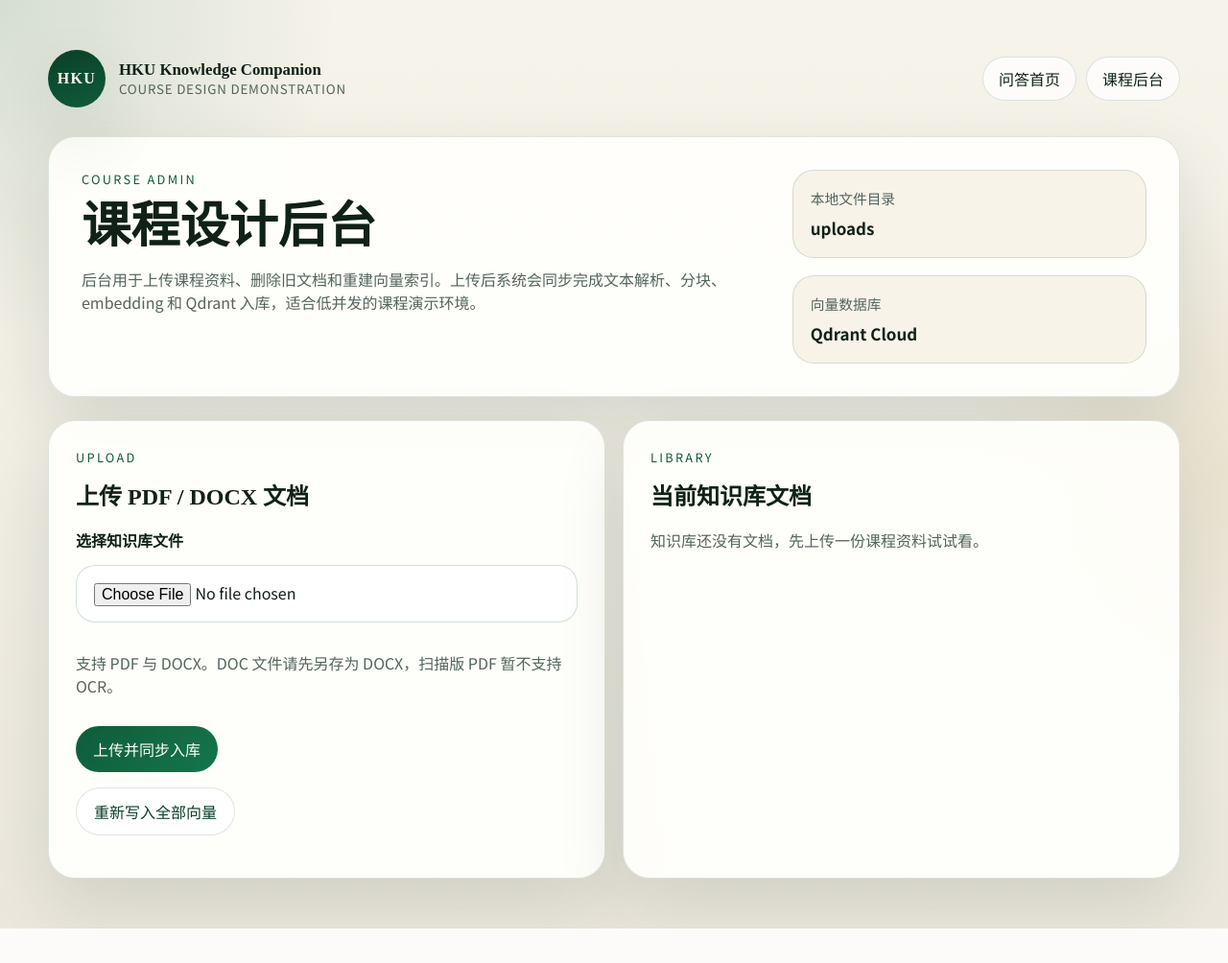
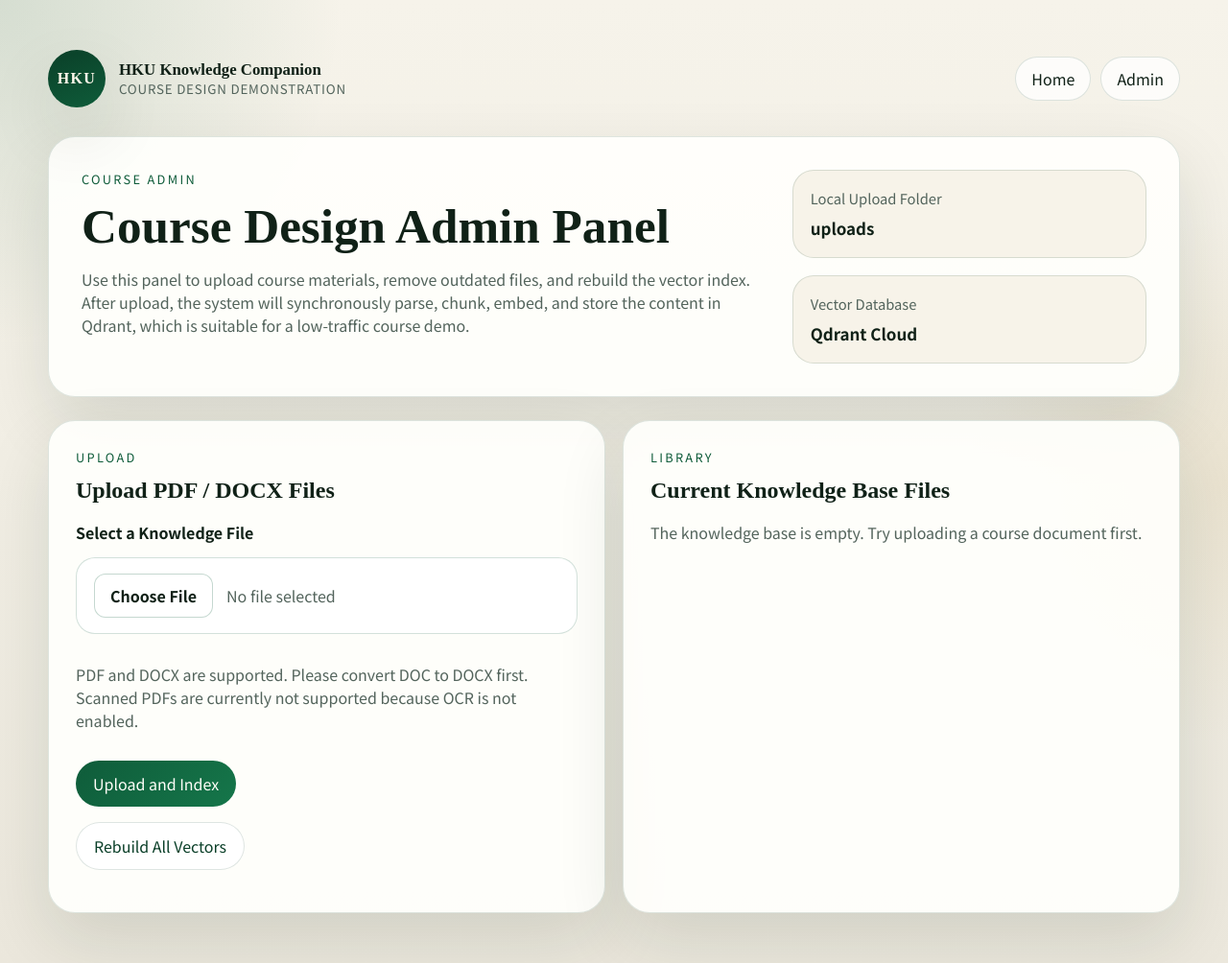
Before and after one commit to johnnoy617-stack/little-test, a Flask app: page /admin in a window 1280 px wide. Shown: the whole page at 96% size. Before the commit the page ends 968 px from the top, so only its background shows below. Run offline with Flask 3, Linux system fonts and the light colour scheme.

Commit message:
修改为英文界面

```diff
--- a/app/routes.py
+++ b/app/routes.py
@@ -15,6 +15,9 @@ from app.services.documents import (
 )
 from app.services.llm import EmbeddingError, LLMError
 from app.services.vector_store import VectorStoreError
+
+
+NOT_ENOUGH_EVIDENCE_ANSWER = "There is not enough evidence in the current knowledge base to answer this question."
 
 
 def register_routes(app):
@@ -49,12 +52,12 @@ def register_routes(app):
             return render_template("index.html", stats=stats, result=result), 500
 
         if not matches:
-            result["answer"] = "当前知识库中没有足够依据来回答这个问题。"
+            result["answer"] = NOT_ENOUGH_EVIDENCE_ANSWER
             return render_template("index.html", stats=stats, result=result)
 
         filtered = [m for m in matches if m["score"] >= current_app.config["VECTOR_SCORE_THRESHOLD"]]
         if not filtered:
-            result["answer"] = "当前知识库中没有足够依据来回答这个问题。"
+            result["answer"] = NOT_ENOUGH_EVIDENCE_ANSWER
             result["matched_chunks"] = matches[: current_app.config["TOP_K_FINAL"]]
             result["citations"] = _build_citations(result["matched_chunks"])
             return render_template("index.html", stats=stats, result=result)
--- a/app/services/documents.py
+++ b/app/services/documents.py
@@ -132,7 +132,7 @@ def extract_pdf_units(file_path: Path) -> list[dict]:
             units.append(
                 {
                     "page_number": page_index,
-                    "position_label": f"第 {page_index} 页",
+                    "position_label": f"Page {page_index}",
                     "text": text,
                 }
             )
@@ -154,7 +154,7 @@ def extract_docx_units(file_path: Path) -> list[dict]:
         units.append(
             {
                 "page_number": paragraph_index,
-                "position_label": f"第 {paragraph_index} 段",
+                "position_label": f"Paragraph {paragraph_index}",
                 "text": text,
             }
         )
--- a/app/static/styles.css
+++ b/app/static/styles.css
@@ -229,6 +229,43 @@ input[type="file"] {
     color: var(--text);
 }
 
+.file-input-wrap {
+    width: 100%;
+    display: flex;
+    align-items: center;
+    gap: 14px;
+    border-radius: 20px;
+    border: 1px solid rgba(15, 92, 58, 0.18);
+    background: rgba(255, 255, 255, 0.88);
+    padding: 16px 18px;
+    position: relative;
+    overflow: hidden;
+}
+
+.file-input-native {
+    position: absolute;
+    inset: 0;
+    opacity: 0;
+    cursor: pointer;
+}
+
+.file-input-button {
+    display: inline-flex;
+    align-items: center;
+    justify-content: center;
+    padding: 10px 16px;
+    border-radius: 12px;
+    border: 1px solid rgba(15, 92, 58, 0.24);
+    background: rgba(255, 255, 255, 0.96);
+    font-weight: 700;
+    white-space: nowrap;
+}
+
+.file-input-name {
+    color: var(--muted);
+    word-break: break-all;
+}
+
 textarea {
     resize: vertical;
     min-height: 150px;
--- a/app/templates/admin.html
+++ b/app/templates/admin.html
@@ -1,23 +1,23 @@
 {% extends "base.html" %}
 
-{% block title %}课程后台 | {{ site_title }}{% endblock %}
+{% block title %}Admin | {{ site_title }}{% endblock %}
 
 {% block content %}
 <section class="hero-card admin-hero">
     <div class="hero-copy">
         <p class="eyebrow">Course Admin</p>
-        <h1>课程设计后台</h1>
+        <h1>Course Design Admin Panel</h1>
         <p class="hero-text">
-            后台用于上传课程资料、删除旧文档和重建向量索引。上传后系统会同步完成文本解析、分块、embedding 和 Qdrant 入库，适合低并发的课程演示环境。
+            Use this panel to upload course materials, remove outdated files, and rebuild the vector index. After upload, the system will synchronously parse, chunk, embed, and store the content in Qdrant, which is suitable for a low-traffic course demo.
         </p>
     </div>
     <aside class="hero-side compact-side">
         <div class="hero-note">
-            <p>本地文件目录</p>
+            <p>Local Upload Folder</p>
             <strong>{{ stats.upload_dir }}</strong>
         </div>
         <div class="hero-note">
-            <p>向量数据库</p>
+            <p>Vector Database</p>
             <strong>{{ stats.vector_provider }}</strong>
         </div>
     </aside>
@@ -28,19 +28,23 @@
         <div class="panel-header">
             <div>
                 <p class="eyebrow">Upload</p>
-                <h2>上传 PDF / DOCX 文档</h2>
+                <h2>Upload PDF / DOCX Files</h2>
             </div>
         </div>
 
         <form action="{{ url_for('upload') }}" method="post" enctype="multipart/form-data" class="upload-form">
-            <label for="knowledge_file">选择知识库文件</label>
-            <input id="knowledge_file" name="knowledge_file" type="file" accept=".pdf,.docx,application/pdf,application/vnd.openxmlformats-officedocument.wordprocessingml.document" required>
-            <p class="field-hint">支持 PDF 与 DOCX。DOC 文件请先另存为 DOCX，扫描版 PDF 暂不支持 OCR。</p>
-            <button class="primary-button" type="submit">上传并同步入库</button>
+            <label for="knowledge_file">Select a Knowledge File</label>
+            <div class="file-input-wrap">
+                <input id="knowledge_file" name="knowledge_file" class="file-input-native" type="file" accept=".pdf,.docx,application/pdf,application/vnd.openxmlformats-officedocument.wordprocessingml.document" required>
+                <label for="knowledge_file" class="file-input-button">Choose File</label>
+                <span class="file-input-name" id="file-input-name">No file selected</span>
+            </div>
+            <p class="field-hint">PDF and DOCX are supported. Please convert DOC to DOCX first. Scanned PDFs are currently not supported because OCR is not enabled.</p>
+            <button class="primary-button" type="submit">Upload and Index</button>
         </form>
 
         <form action="{{ url_for('reindex') }}" method="post" class="inline-form">
-            <button class="secondary-button" type="submit">重新写入全部向量</button>
+            <button class="secondary-button" type="submit">Rebuild All Vectors</button>
         </form>
     </article>
 
@@ -48,7 +52,7 @@
         <div class="panel-header">
             <div>
                 <p class="eyebrow">Library</p>
-                <h2>当前知识库文档</h2>
+                <h2>Current Knowledge Base Files</h2>
             </div>
         </div>
 
@@ -58,20 +62,36 @@
                     <article class="document-card">
                         <div>
                             <strong>{{ document.original_name }}</strong>
-                            <p>{{ document.file_type|upper }} · {{ document.chunk_count }} 个片段 · {{ document.status }} · {{ document.uploaded_at.strftime('%Y-%m-%d %H:%M') }}</p>
+                            <p>{{ document.file_type|upper }} · {{ document.chunk_count }} chunks · {{ document.status }} · {{ document.uploaded_at.strftime('%Y-%m-%d %H:%M') }}</p>
                             {% if document.error_message %}
                                 <p class="error-text">{{ document.error_message }}</p>
                             {% endif %}
                         </div>
                         <form action="{{ url_for('remove_document', document_id=document.id) }}" method="post">
-                            <button class="danger-button" type="submit">删除</button>
+                            <button class="danger-button" type="submit">Delete</button>
                         </form>
                     </article>
                 {% endfor %}
             </div>
         {% else %}
-            <p class="muted">知识库还没有文档，先上传一份课程资料试试看。</p>
+            <p class="muted">The knowledge base is empty. Try uploading a course document first.</p>
         {% endif %}
     </article>
 </section>
+
+<script>
+    (function () {
+        const input = document.getElementById("knowledge_file");
+        const name = document.getElementById("file-input-name");
+        if (!input || !name) return;
+
+        input.addEventListener("change", function () {
+            if (input.files && input.files.length > 0) {
+                name.textContent = input.files[0].name;
+            } else {
+                name.textContent = "No file selected";
+            }
+        });
+    })();
+</script>
 {% endblock %}
--- a/app/templates/base.html
+++ b/app/templates/base.html
@@ -1,5 +1,5 @@
 <!doctype html>
-<html lang="zh-CN">
+<html lang="en">
 <head>
     <meta charset="utf-8">
     <meta name="viewport" content="width=device-width, initial-scale=1">
@@ -20,8 +20,8 @@
                 </span>
             </a>
             <nav class="topbar-nav">
-                <a href="{{ url_for('index') }}">问答首页</a>
-                <a href="{{ url_for('admin') }}">课程后台</a>
+                <a href="{{ url_for('index') }}">Home</a>
+                <a href="{{ url_for('admin') }}">Admin</a>
             </nav>
         </header>
 
```
Also changed, not shown: app/services/llm.py (+9 -9 lines), app/templates/index.html (+21 -21 lines).
